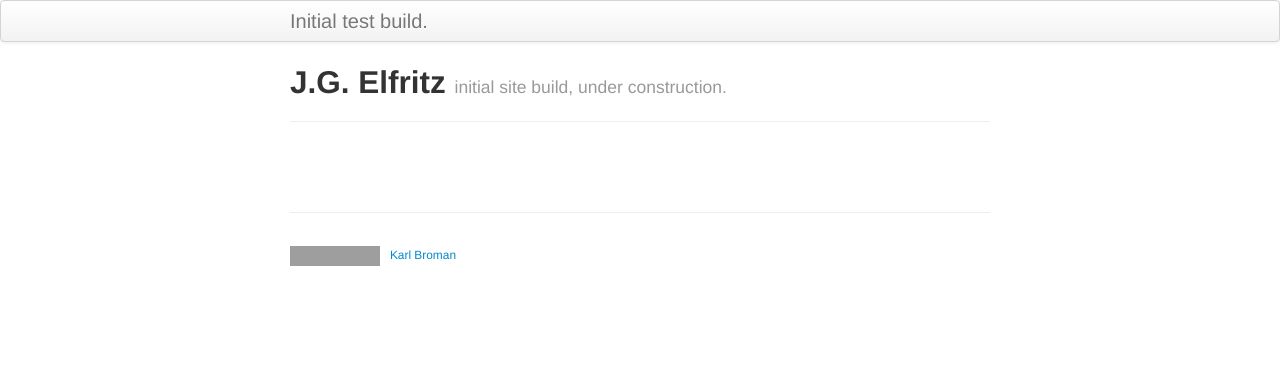
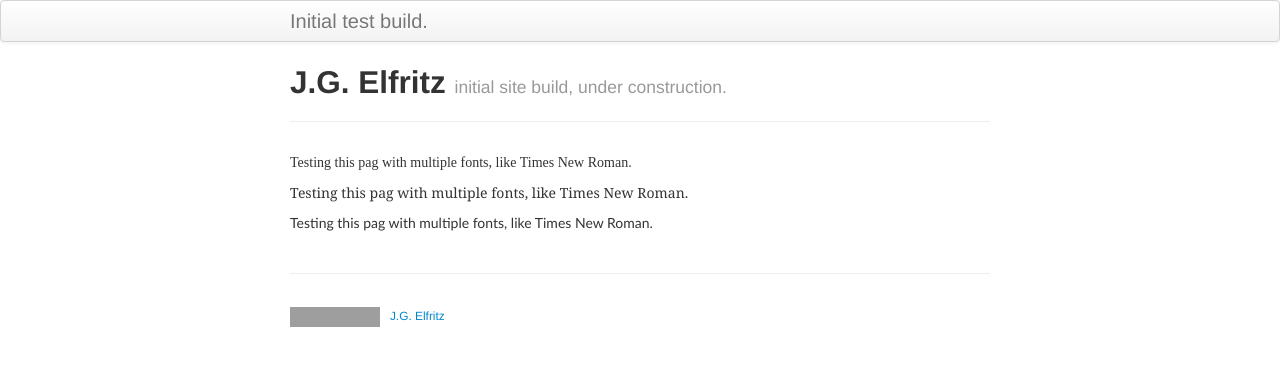
Before and after one commit to justinelfritz/justinelfritz.github.io, a Jekyll site: the page built from index.md, in a window 1280 px wide. Shown: the top 366 px of the page. Built offline with Jekyll 4.4.1, drawn with Linux system fonts in a browser that asks for light colours; grey boxes are pictures that could not be loaded.

Commit message:
index font test, update footer

```diff
--- a/_includes/themes/twitter/default.html
+++ b/_includes/themes/twitter/default.html
@@ -45,8 +45,10 @@
       <footer>
         <p><small>
   <!-- start of Karl's footer; modify this part -->
+          <!--<a href="https://creativecommons.org/publicdomain/zero/1.0/"><img src="https://i.creativecommons.org/p/zero/1.0/88x31.png" alt="CC0"/></a> &nbsp;
+          <a href="https://kbroman.org">Karl Broman</a>-->
           <a href="https://creativecommons.org/publicdomain/zero/1.0/"><img src="https://i.creativecommons.org/p/zero/1.0/88x31.png" alt="CC0"/></a> &nbsp;
-          <a href="https://kbroman.org">Karl Broman</a>
+          <a href="https://mag06.github.io">J.G. Elfritz</a>
   <!-- end of Karl's footer; modify this part -->
         </small></p>
       </footer>
--- a/index.md
+++ b/index.md
@@ -4,6 +4,13 @@ title: J.G. Elfritz
 tagline: initial site build, under construction.
 description: Site build following K.Broman template for github.io
 ---
+
+<span style="font-family:Times New Roman">Testing this pag with multiple fonts, like Times New Roman.</span>
+
+<span style="font-family:Georgia">Testing this pag with multiple fonts, like Times New Roman.</span>
+
+<span style="font-family:Trebuchet MS">Testing this pag with multiple fonts, like Times New Roman.</span>
+
 
 <!---[Github Pages](https://pages.github.com) provide a simple way to make a --->
 <!---website using--->
```
